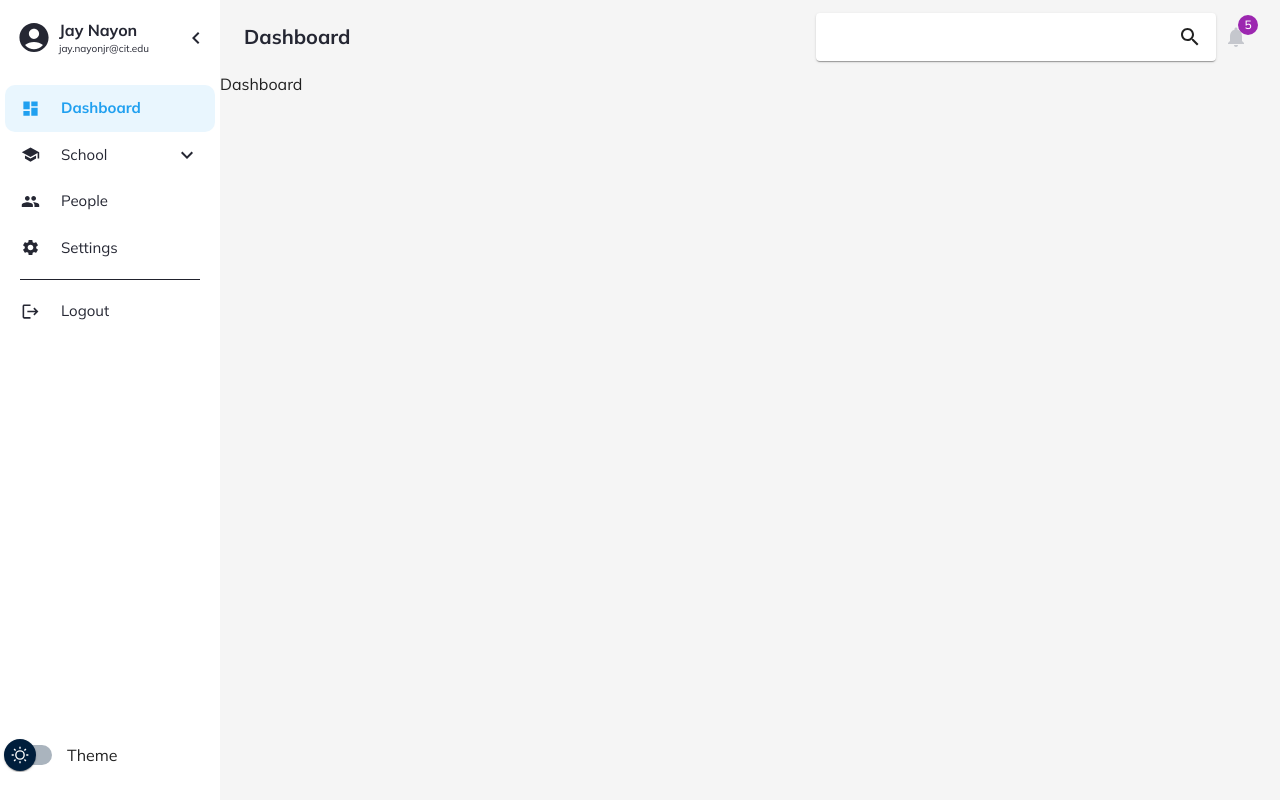
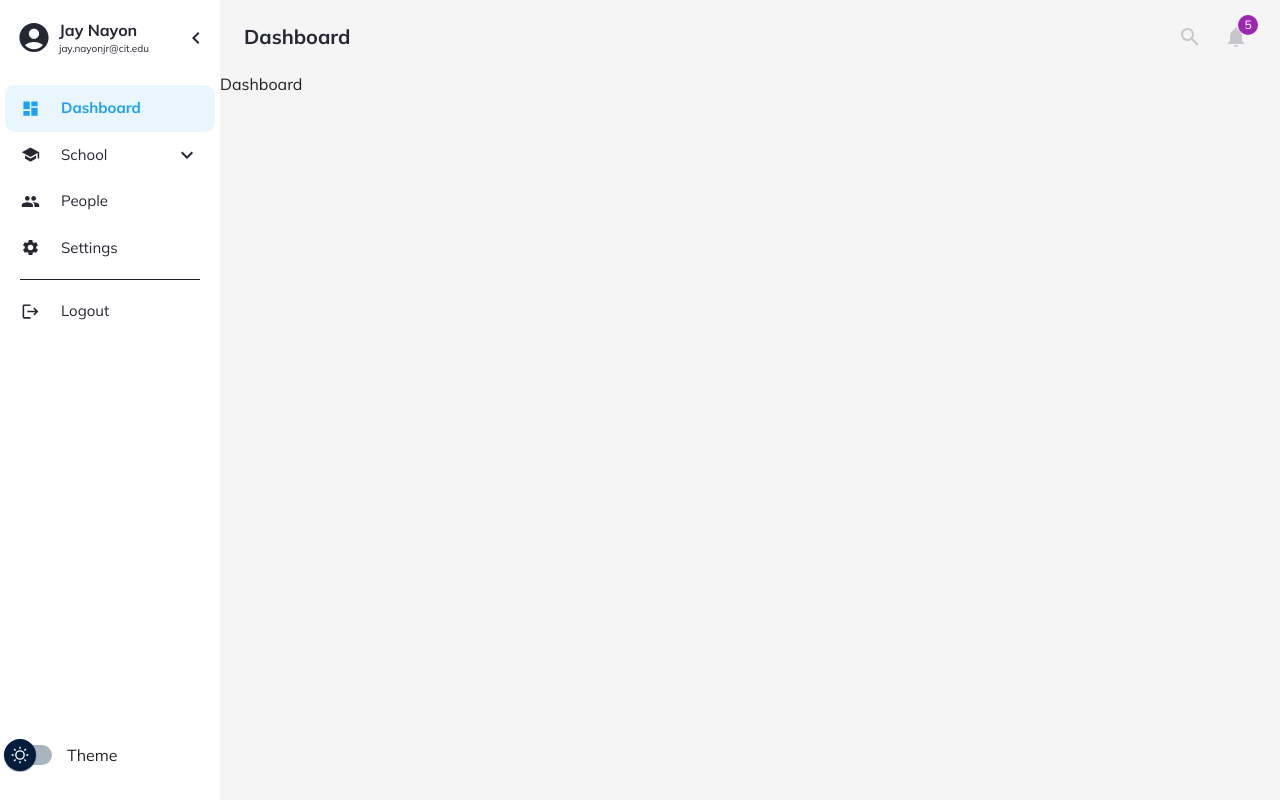
Before and after one commit to Jaynayon/princi-pal-frontend, a React (Create React App) app: page / in a window 1280 px wide. Both pictures are taken after a click on the button "Click to Login". Built offline with nearby package versions, Linux system fonts and the light colour scheme.

Commit message:
Update Navigation Search

```diff
--- a/src/Components/Navigation/NavigationSearchBar.js
+++ b/src/Components/Navigation/NavigationSearchBar.js
@@ -2,6 +2,7 @@ import React, { useState } from "react";
 import SearchIcon from "@mui/icons-material/Search";
 import InputBase from "@mui/material/InputBase";
 import Paper from "@mui/material/Paper";
+import Box from "@mui/material/Box";
 import IconButton from "@mui/material/IconButton";
 
 const NavigationSearchBar = () => {
@@ -28,7 +29,7 @@ const NavigationSearchBar = () => {
   );
   return (
     <div style={{ width: "400px", position: "relative" }}>
-      <Paper
+      <Box
         component="form"
         sx={{
           p: "2px 4px",
@@ -38,15 +39,16 @@ const NavigationSearchBar = () => {
         }}
       >
         <InputBase
-          sx={{ ml: 1, flex: 1 }}
+          sx={{ ml: 1, flex: 1, textAlign: "right" }}
           placeholder=""
           value={query}
           onChange={handleInputChange}
+          inputProps={{ style: { textAlign: "right" } }} // Align text inside input to the right
         />
         <IconButton color="inherit" type="button" sx={{ p: "10px" }}>
           <SearchIcon />
         </IconButton>
-      </Paper>
+      </Box>
       {query && (
         <ul
           style={{
```
